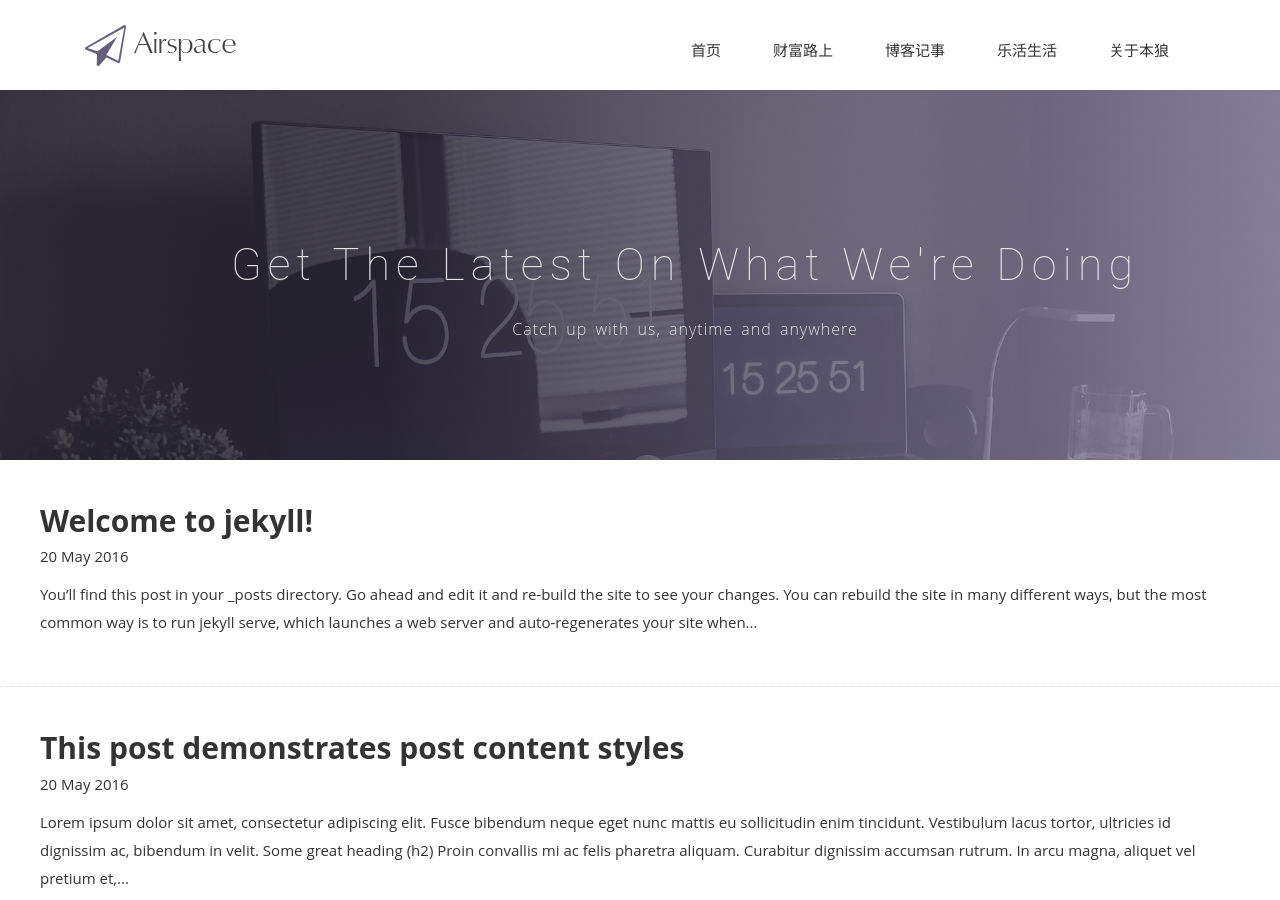
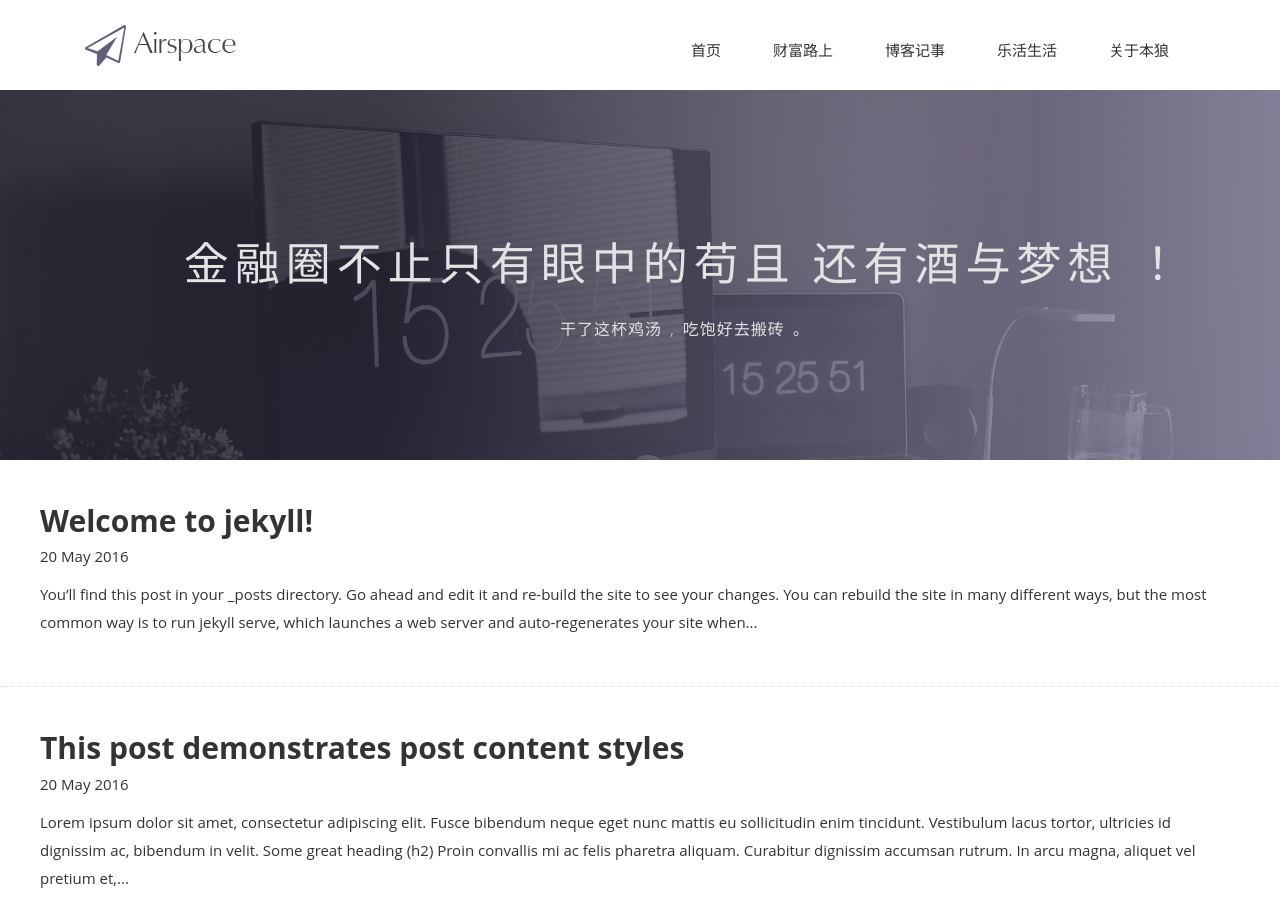
Before and after one commit to lycancn/lycan.github.io, a Jekyll site: the page built from blog.html, in a window 1280 px wide and 900 px high. Built offline with Jekyll 4.4.1, drawn with Linux system fonts in a browser that asks for light colours; nearby versions of some CDN libraries; some web fonts are replaced; library files that are not in the unit come from our copies.

Commit message:
Update blog.html

```diff
--- a/blog.html
+++ b/blog.html
@@ -9,8 +9,8 @@ permalink: /blog/
     <div class="row">
       <div class="col-md-12">
         <div class="block">
-          <h1>Get the latest on what we're doing</h1>
-          <p>Catch up with us, anytime and anywhere</p>
+          <h1> 金融圈不止只有眼中的苟且 还有酒与梦想 ！</h1>
+          <p>干了这杯鸡汤 , 吃饱好去搬砖 。</p>
         </div>
       </div>
     </div>
```
Also changed, not shown: other parts of blog.html (+1 -1 lines).
